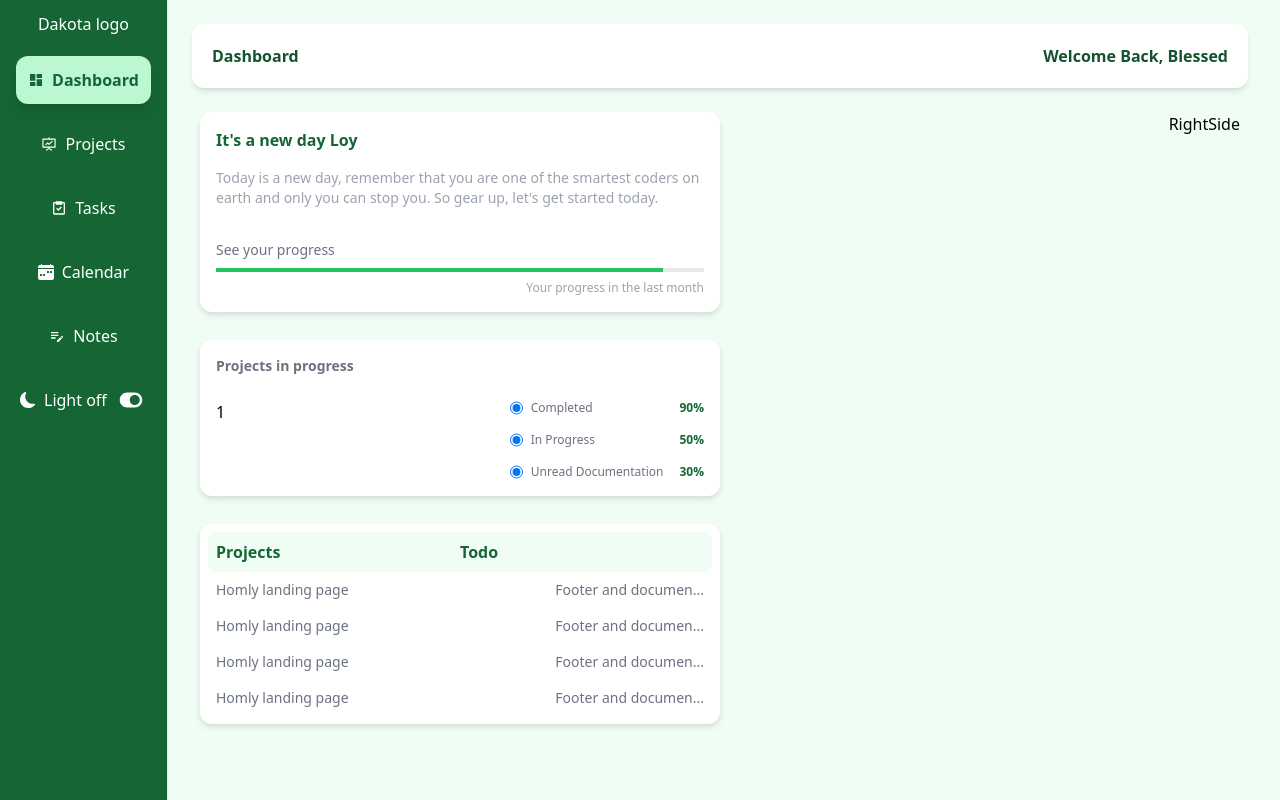
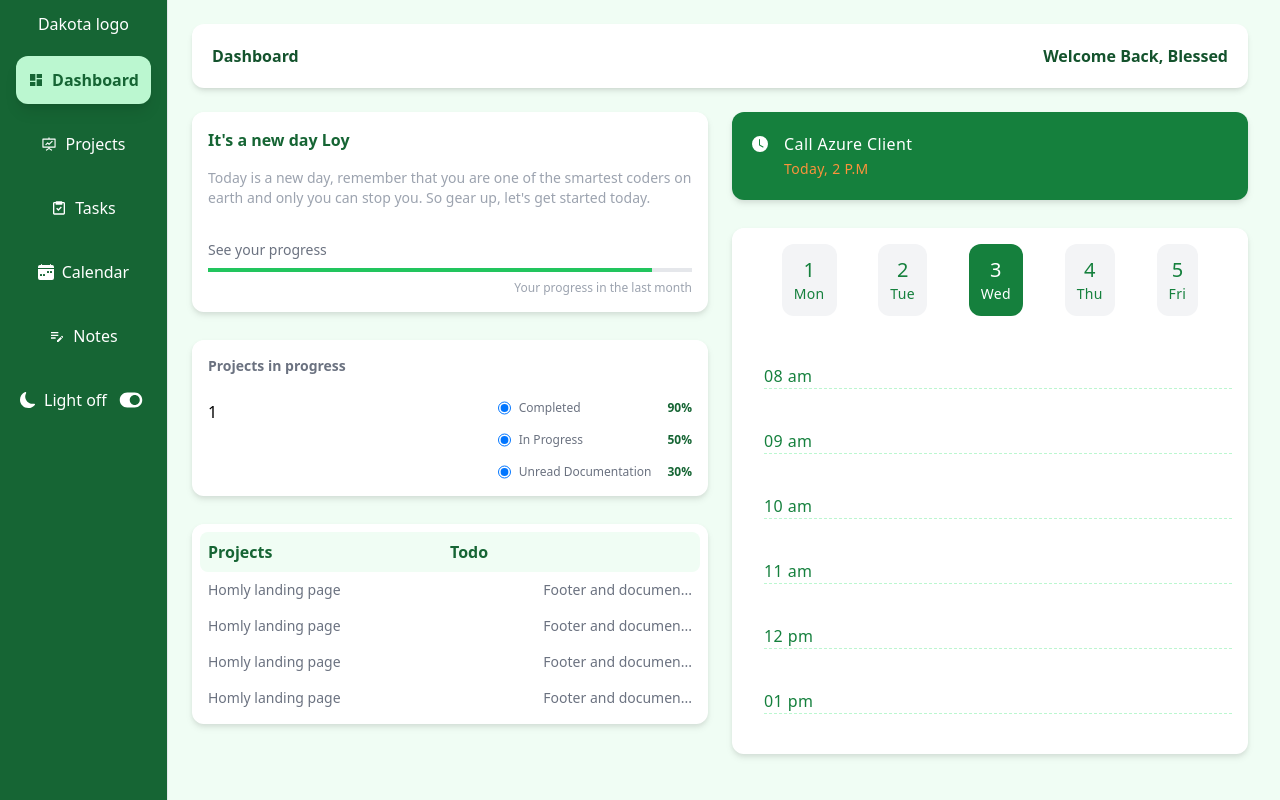
Before and after one commit to blessedmadukoma/dakota-client, a Next.js app: page / in a window 1280 px wide. Built offline with nearby package versions, Linux system fonts and the light colour scheme.

Commit message:
added right side, updated left side, sidebar and index.html

```diff
--- a/components/LeftSide.jsx
+++ b/components/LeftSide.jsx
@@ -2,7 +2,7 @@ import React from "react";
 
 function LeftSide() {
   return (
-    <section className="flex flex-col w-1/2">
+    <section className="flex flex-col w-full h-full">
       <section className="bg-white rounded-xl mb-7 p-4 drop-shadow-md">
         <p className="text-green-800 font-bold pb-4">It's a new day Loy</p>
         <p className="text-sm text-gray-400 pb-8">
--- a/components/RightSide.jsx
+++ b/components/RightSide.jsx
@@ -1,9 +1,85 @@
-import React from 'react'
+import React from "react";
+import { BsFillClockFill } from "react-icons/bs";
 
 const RightSide = () => {
   return (
-    <div>RightSide</div>
-  )
-}
+    <section className="flex flex-col  h-full w-full">
+      <section className="bg-green-700 rounded-xl mb-7 p-5 drop-shadow-md space-x-4 items-center text-white">
+        <div className="flex space-x-4">
+          <BsFillClockFill className="text-white self-start mt-1" />
+          <div>
+            <p className="font-normal text-md tracking-wide">
+              Call Azure Client
+            </p>
+            <span className="text-orange-400 mr-4 text-sm tracking-wide">
+              Today, 2 P.M
+            </span>
+          </div>
+        </div>
+      </section>
 
-export default RightSide
+      <section className="bg-white rounded-xl p-4 drop-shadow-md space-x-4 text-green-700">
+        <section className="flex justify-evenly space-x-2">
+          <div className="flex flex-col text-center bg-gray-100 p-3 rounded-xl">
+            <span className="text-xl font-normal">1</span>
+            <span className="text-sm font-medium tracking-wide">Mon</span>
+          </div>
+
+          <div className="flex flex-col text-center bg-gray-100 p-3 rounded-xl">
+            <span className="text-xl font-normal">2</span>
+            <span className="text-sm font-medium tracking-wide">Tue</span>
+          </div>
+
+          <div className="flex flex-col text-center bg-green-700 p-3 rounded-xl text-white">
+            <span className="text-xl font-normal">3</span>
+            <span className="text-sm font-medium tracking-wide">Wed</span>
+          </div>
+
+          <div className="flex flex-col text-center bg-gray-100 p-3 rounded-xl">
+            <span className="text-xl font-normal">4</span>
+            <span className="text-sm font-medium tracking-wide">Thu</span>
+          </div>
+
+          <div className="flex flex-col text-center bg-gray-100 p-3 rounded-xl">
+            <span className="text-xl font-normal">5</span>
+            <span className="text-sm font-medium tracking-wide">Fri</span>
+          </div>
+        </section>
+
+        <section className="mt-12 space-y-10">
+          <div>
+            <span className="text-md font-medium tracking-wide">08 am</span>
+            <hr className="border-dashed border-green-200 tracking-widest" />
+          </div>
+
+          <div>
+            <span className="text-md font-medium tracking-wide">09 am</span>
+            <hr className="border-dashed border-green-200 tracking-widest" />
+          </div>
+
+          <div>
+            <span className="text-md font-medium tracking-wide">10 am</span>
+            <hr className="border-dashed border-green-200 tracking-widest" />
+          </div>
+
+          <div>
+            <span className="text-md font-medium tracking-wide">11 am</span>
+            <hr className="border-dashed border-green-200 tracking-widest" />
+          </div>
+
+          <div>
+            <span className="text-md font-medium tracking-wide">12 pm</span>
+            <hr className="border-dashed border-green-200 tracking-widest" />
+          </div>
+
+          <div className="pb-6">
+            <span className="text-md font-medium tracking-wide">01 pm</span>
+            <hr className="border-dashed border-green-200 tracking-widest" />
+          </div>
+        </section>
+      </section>
+    </section>
+  );
+};
+
+export default RightSide;
--- a/components/Sidebar.jsx
+++ b/components/Sidebar.jsx
@@ -7,6 +7,7 @@ const Sidebar = ({ children }) => {
       <aside className="flex">
         <SideBarContent />
       </aside>
+      {/* <main className="ml-40 w-full">{children}</main> */}
       <main className="ml-40">{children}</main>
     </section>
   );
--- a/pages/index.js
+++ b/pages/index.js
@@ -12,7 +12,10 @@ export default function Home() {
     <>
       <Head>
         <title>Dakota</title>
-        <meta name="description" content="Seamlessly making you efficiently productive" />
+        <meta
+          name="description"
+          content="Seamlessly making you efficiently productive"
+        />
         <meta name="viewport" content="width=device-width, initial-scale=1" />
         <link rel="icon" href="/favicon.ico" />
       </Head>
@@ -20,7 +23,7 @@ export default function Home() {
         <section className="px-8 py-6">
           <Header />
 
-          <section className="flex justify-between mt-4 p-2">
+          <section className="flex space-x-6 mt-4 py-2 max-h-screen">
             <LeftSide />
             <RightSide />
           </section>
```
